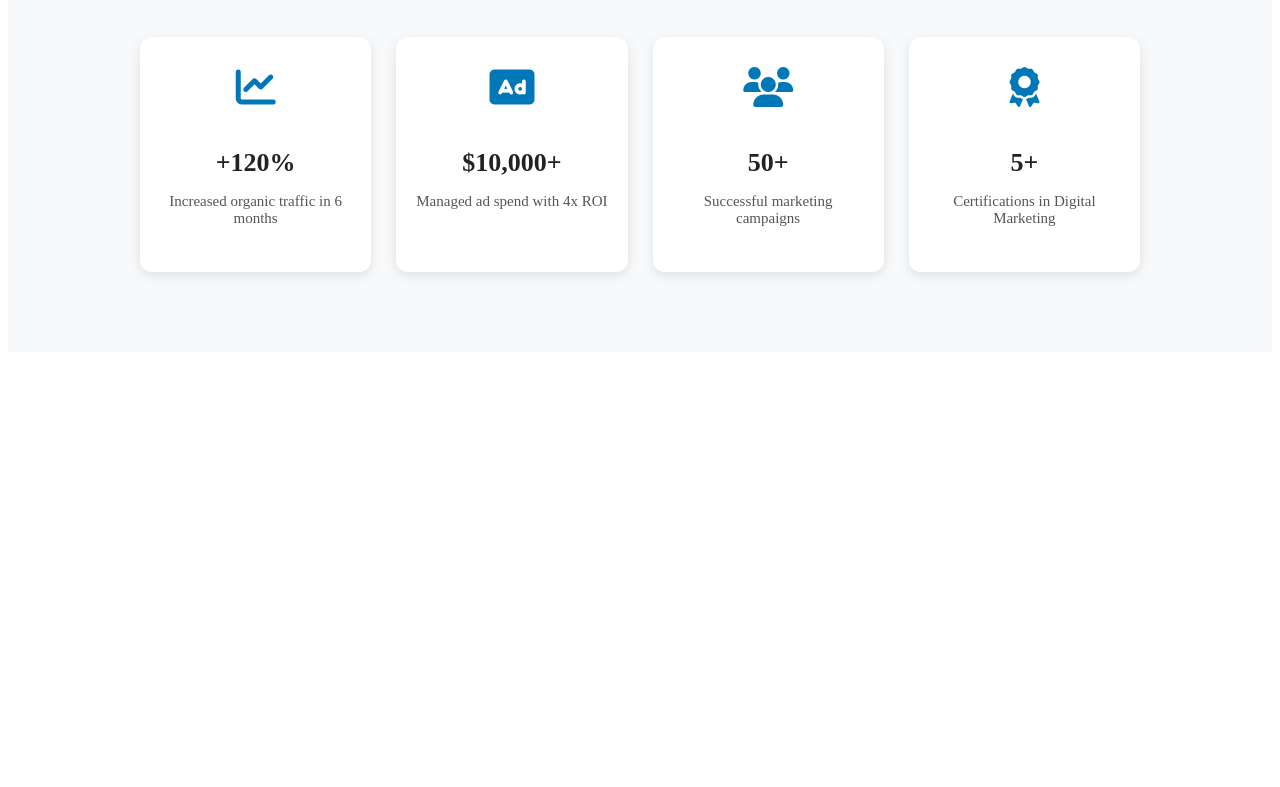
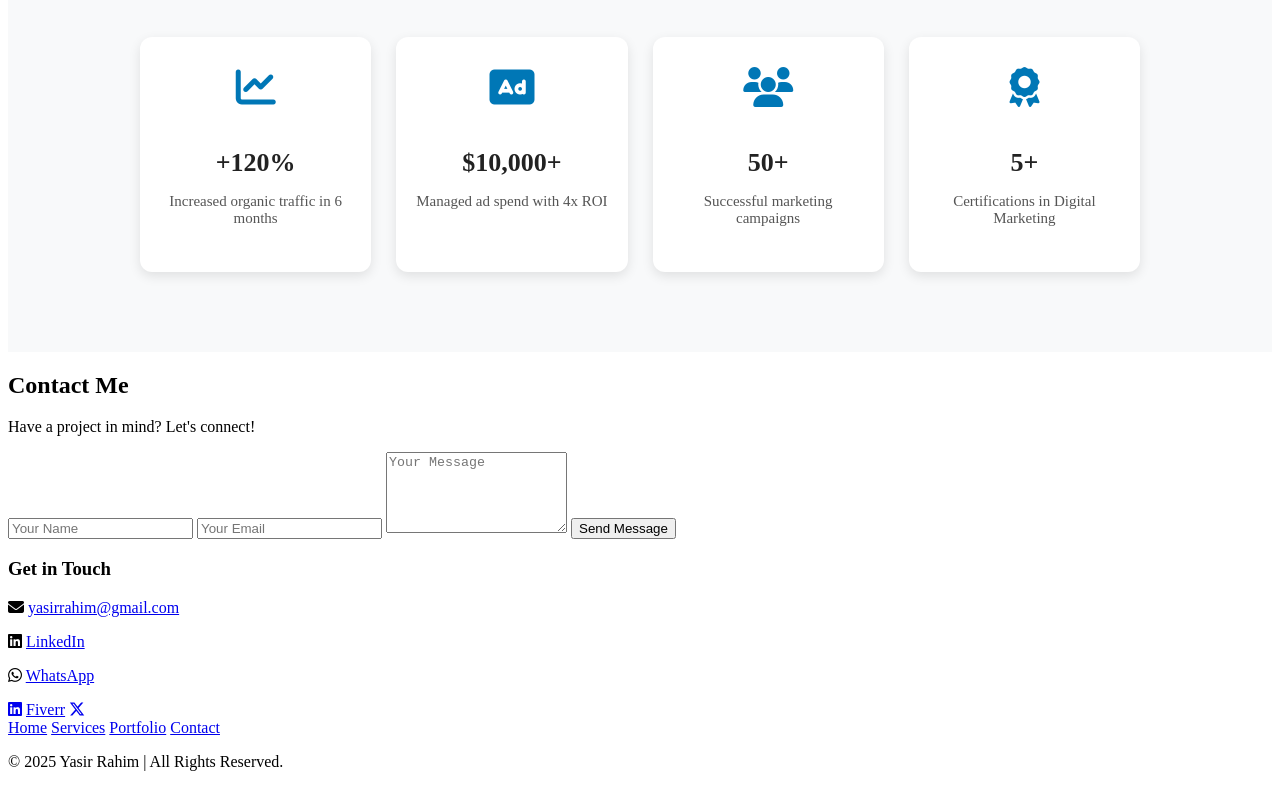
Before and after one commit to ayan336226/Yasir-Rahim-Portfolio, a plain HTML site: page index.html in a window 1280 px wide. Shown: the part 3725-4512 px from the top of the page. Before the commit the page ends 4085 px from the top, so only its background shows below. Drawn offline with Linux system fonts and the light colour scheme.

Commit message:
Update index.html

```diff
--- a/index.html
+++ b/index.html
@@ -48,7 +48,7 @@
 
       <!-- Right Profile Image -->
       <div class="hero-image">
-       <img src="WhatsApp Image 2025-10-02 at 12.37.48 PM.jpeg" alt="yasirrahim">
+        <img src="WhatsApp Image 2025-10-02 at 12.37.48 PM.jpeg" alt="yasirrahim">
       </div>
 
     </div>
@@ -279,6 +279,7 @@
   </div>
 </section>
 
+
 <!-- ===== Achievements / Numbers Section ===== -->
 <section id="achievements" class="achievements">
   <div class="container">
@@ -314,7 +315,54 @@
 </section>
 
 
+<!-- ===== Contact Section ===== -->
+<section id="contact" class="contact">
+  <div class="container">
+    <h2 class="section-title">Contact Me</h2>
+    <p class="section-subtitle">Have a project in mind? Let's connect!</p>
 
+    <div class="contact-wrapper">
+      <!-- Contact Form -->
+      <form class="contact-form">
+        <input type="text" placeholder="Your Name" required>
+        <input type="email" placeholder="Your Email" required>
+        <textarea placeholder="Your Message" rows="5" required></textarea>
+        <button type="submit">Send Message</button>
+      </form>
+
+      <!-- Contact Info -->
+      <div class="contact-info">
+        <h3>Get in Touch</h3>
+        <p><i class="fas fa-envelope"></i> <a href="mailto:yasirrahim@gmail.com">yasirrahim@gmail.com</a></p>
+        <p><i class="fab fa-linkedin"></i> <a href="https://linkedin.com/in/yourprofile" target="_blank">LinkedIn</a></p>
+        <p><i class="fab fa-whatsapp"></i> <a href="https://wa.me/923000000000" target="_blank">WhatsApp</a></p>
+
+        <div class="social-links">
+          <a href="https://linkedin.com/in/yourprofile" target="_blank"><i class="fab fa-linkedin"></i></a>
+          <a href="https://www.fiverr.com/yourusername" target="_blank" class="fiverr-link">Fiverr</a>
+          <a href="https://twitter.com/yourprofile" target="_blank"><i class="fa-brands fa-x-twitter"></i></a>
+        </div>
+      </div>
+    </div>
+  </div>
+</section>
+
+
+<!-- Footer -->
+<footer>
+  <div class="footer-container">
+    <!-- Quick Links -->
+    <div class="footer-links">
+      <a href="index.html">Home</a>
+      <a href="#services">Services</a>
+      <a href="#portfolio">Portfolio</a>
+      <a href="#contact">Contact</a>
+    </div>
+
+    <!-- Copyright -->
+    <p>&copy; 2025 Yasir Rahim | All Rights Reserved.</p>
+  </div>
+</footer>
 <script src="script.js"></script>
 </body>
 <html>
```
